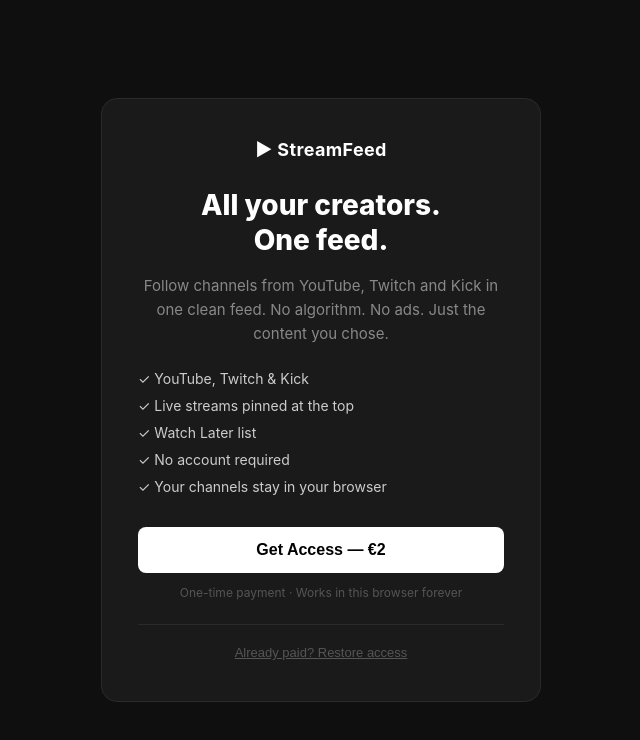
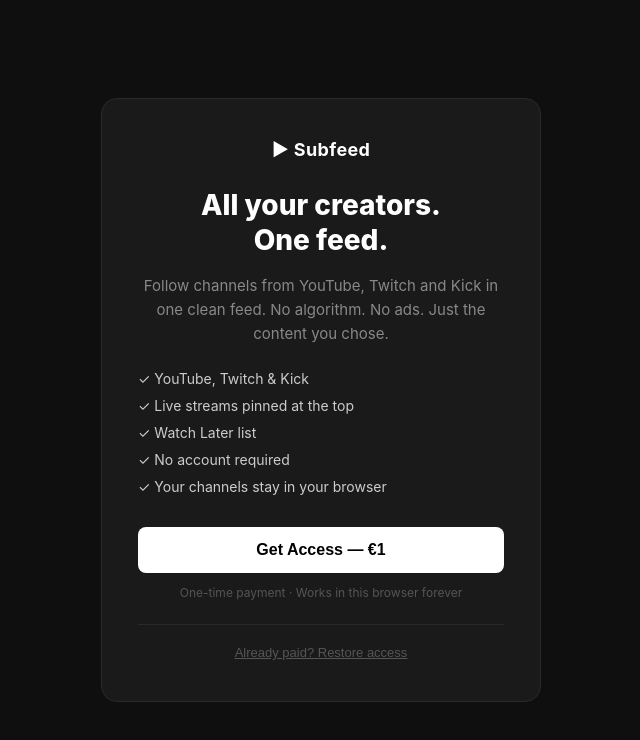
Before and after one commit to olivererikillman-web/Streamfeed, a React (Vite) app in the folder client/: page / in a window 1280 px wide. Shown: the top 740 px of the page, without its empty margins (319-959 px from the left). Built offline with nearby package versions, Linux system fonts and the light colour scheme; no server answers.

Commit message:
Rename StreamFeed to Subfeed

```diff
--- a/client/src/components/Feed.jsx
+++ b/client/src/components/Feed.jsx
@@ -361,7 +361,7 @@
   return (
     <div className="feed-layout">
       <header className="feed-header">
-        <div className="feed-title">▶ StreamFeed</div>
+        <div className="feed-title">▶ Subfeed</div>
         <div className="header-actions">
           <button
             className={`platform-mgr-btn all-btn ${activePlatform === 'all' ? 'all-btn-active' : ''}`}
@@ -453,7 +453,7 @@
           {!loading && !error && hasNoChannels && (
             <div className="welcome-state">
               <div className="welcome-icon">▶</div>
-              <h2 className="welcome-title">Welcome to StreamFeed</h2>
+              <h2 className="welcome-title">Welcome to Subfeed</h2>
               <p className="welcome-sub">Add your subscriptions to see all your content in one feed.</p>
               <div className="welcome-platforms">
                 <div className="welcome-platform-card" onClick={() => { setActivePlatform('youtube'); setShowYoutubeManager(true); setShowKickManager(false); setShowTwitchManager(false) }}>
--- a/client/src/components/LoginPage.jsx
+++ b/client/src/components/LoginPage.jsx
@@ -5,7 +5,7 @@
     <div className="login-page">
       <div className="login-card">
         <div className="login-logo">▶</div>
-        <h1>StreamFeed</h1>
+        <h1>Subfeed</h1>
         <p>YouTube & Kick in one feed.</p>
         <a href="/auth/login" className="login-btn">
           <svg className="google-icon" viewBox="0 0 24 24" width="20" height="20">
--- a/client/src/components/Paywall.jsx
+++ b/client/src/components/Paywall.jsx
@@ -54,7 +54,7 @@
   return (
     <div className="paywall">
       <div className="paywall-card">
-        <div className="paywall-logo">▶ StreamFeed</div>
+        <div className="paywall-logo">▶ Subfeed</div>
         <h1>All your creators.<br />One feed.</h1>
         <p className="paywall-desc">
           Follow channels from YouTube, Twitch and Kick in one clean feed.
@@ -68,7 +68,7 @@
           <li>✓ Your channels stay in your browser</li>
         </ul>
         <button className="paywall-btn" onClick={handlePay} disabled={loading}>
-          {loading ? 'Redirecting to payment…' : 'Get Access — €2'}
+          {loading ? 'Redirecting to payment…' : 'Get Access — €1'}
         </button>
         {error && <p className="paywall-error">{error}</p>}
         <p className="paywall-note">One-time payment · Works in this browser forever</p>
```
